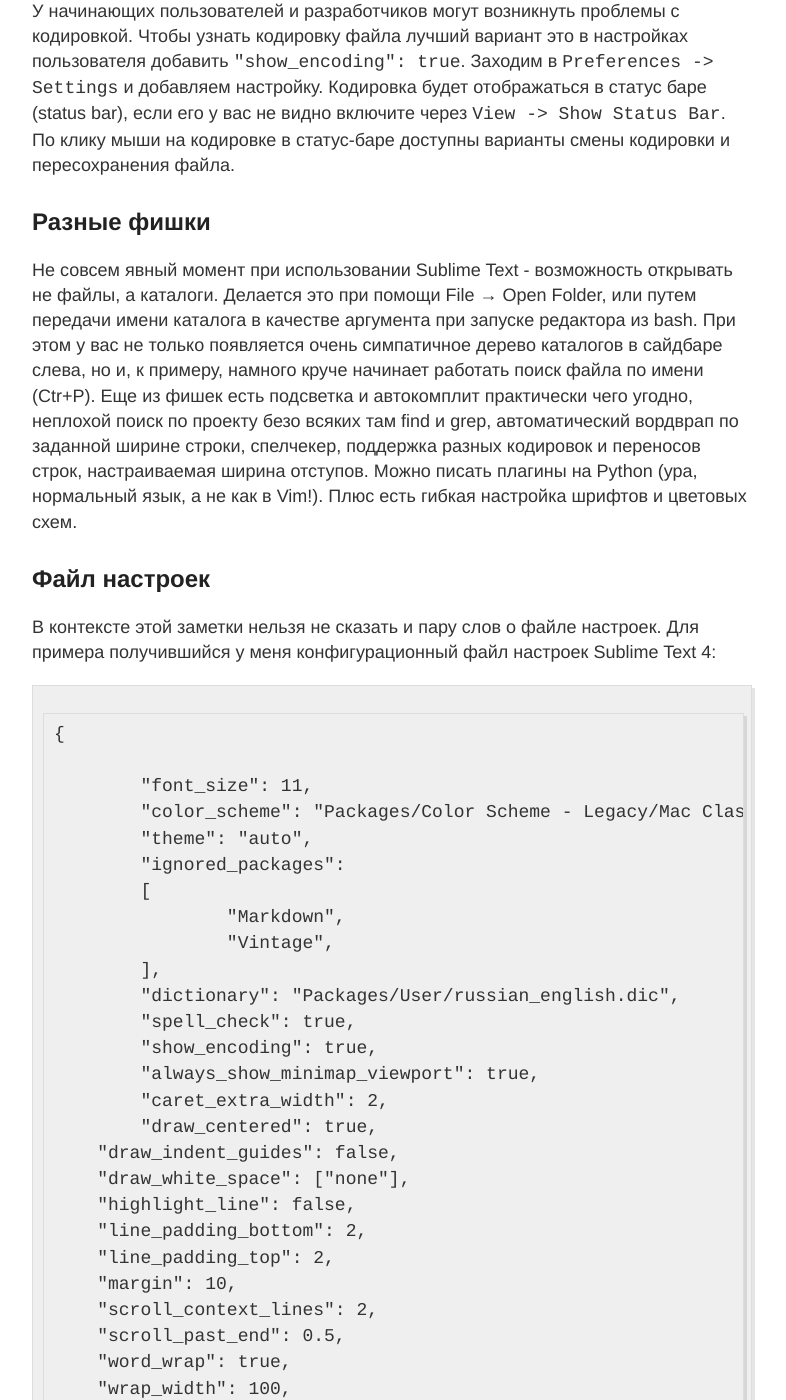
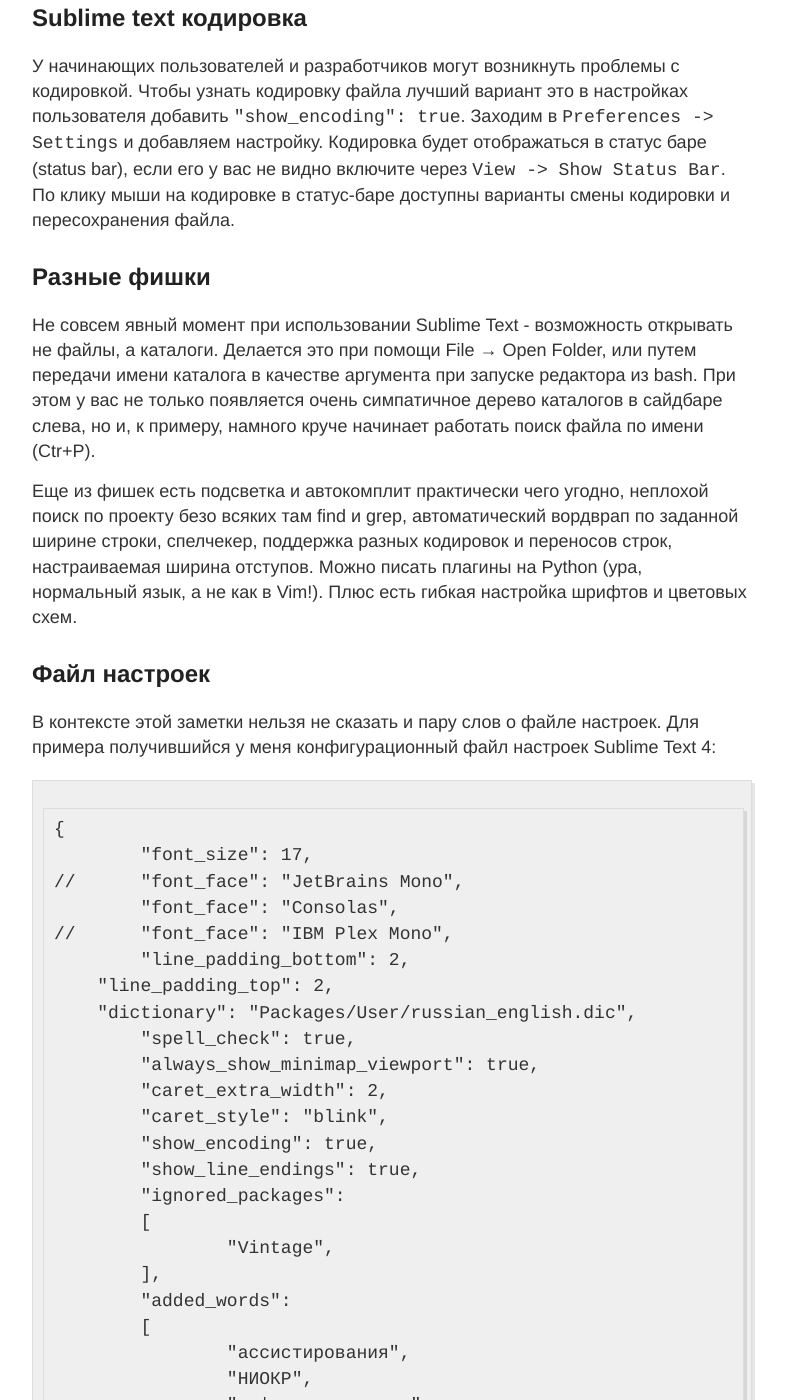
Before and after one commit to rz6agx/rz6agx.github.io, a Jekyll site: the page built from _posts/2024-5-5-Sublime-Text-markdown-write.md, in a window 1280 px wide and 1400 px high, scrolled down 3096 px. Shown: the whole window, without its empty margins (248-1034 px from the left). Built offline with Jekyll 4.4.1, drawn with Linux system fonts in a browser that asks for light colours; some of the changed text lies outside the part shown.

Commit message:
add post

````diff
--- a/_posts/2024-5-5-Sublime-Text-markdown-write.md
+++ b/_posts/2024-5-5-Sublime-Text-markdown-write.md
@@ -5,6 +5,7 @@
 > Sublime Text, как говорится, более элегантный текстовый редактор для более цивилизованных времен. Многие авторы и читатели ][ пользуются им для работы с кодом, версткой и конфигами. Но как использовать его для работы с "человеческими" текстами? Скажу по секрету - почти вся редакция журнала использует его каждый день для работы над статьями, и за это время накопилось несколько удобных хаков. В этой статье я расскажу тебе, как превратить Sublime Text в идеальный инструмент для такой работы.
 
 Почему не использовать любой другой текстовый редактор? Ответ прост - а зачем плодить сущности? Sublime Text нашпигован различными полезными фичами, которых нет в iA Writer и других модных редакторах для работы с Markdown (не говоря уже о монструозном Word). Из очевидного: раскраска кода, автодополнение, "мини-карта" документа, "схлопывание" заголовков, встроенный терминал и огромная коллекция плагинов. Наконец, возможность сортировать строки и множественное редактирование, при котором ты расставляешь в тексте сразу несколько курсоров и вносишь нужную правку. Любую операцию можно совершить не снимая рук с клавиатуры, также легко подключить массу нужных тебе внешних инструментов. А уж возможностей кастомизации столько, что с разными плагинами можно разбираться днями напролет.
+
 Sublime Text 4 не является бесплатным программным обеспечением, и иногда вы будете получать всплывающие окна с просьбой купить лицензию, и, хотя вы можете продолжать без нее, рассмотрите возможность получения лицензии, если вы найдете Sublime Text полезным. Итак, загрузите и установите Sublime Text 4 в своей системе. Вы можете найти ссылки для скачивания [здесь](https://www.sublimetext.com/download).
 
 ## Менеджер пакетов
@@ -12,6 +13,7 @@
 
 ## Markdown
 О Markdown мы тебе рассказывали еще в сентябре 2012 года (статья "Знакомься. Это Markdown"). Это лучший из придуманных форматов работы с текстом - простой язык разметки, позволяющий быстро оформить любые необходимые элементы (заголовки, ссылки, иллюстрации). Все теги - это какие-то символы, поэтому на них не будет ругаться спелчекер и они не будут мешаться при чтении и редактировании документа. Опять-таки Markdown поддерживает бесчисленное количество блог-движков, редакторов и других приложений. В общем, с 2012 года у нас многое изменилось - мы внедрили специальный скрипт, позволяющий конвертировать статью в Markdown в верстку Adobe InDesign, и теперь все статьи в журнале, который ты держишь в руках, принимаются только в нем. Это значительно сэкономило время как авторам, так и дизайнерам.
+
 Чтобы ознакомиться с синтаксисом, зайди на сайт создателя этого языка, [Джона Грубера](http://daringfireball.net/projects/markdown). Чтобы это заработало в Sublime Text, на помощь приходит плагин [MarkdownEditing](https://github.com/SublimeText-Markdown/MarkdownEditing). После установки Package Control этот плагин ставится одной командой: просто открой консоль редактора, набери install и выбери MarkdownEditing. Одним махом ты превратишь оружие кодера в идеальный инструмент писателя. Но плагин не только добавляет подсветку кода, но и меняет внешний вид редактора. Появится светлая тема оформления, напоминающая о машинописных страницах, а номера строк и автодополнение команд будут отключены. Важное замечание: включаться MarkdownEditing будет только для файлов с определенным расширением.
 
 ## Проверка орфографии
@@ -31,6 +33,7 @@
 
 ## Разные фишки
 Не совсем явный момент при использовании Sublime Text - возможность открывать не файлы, а каталоги. Делается это при помощи File → Open Folder, или путем передачи имени каталога в качестве аргумента при запуске редактора из bash. При этом у вас не только появляется очень симпатичное дерево каталогов в сайдбаре слева, но и, к примеру, намного круче начинает работать поиск файла по имени (Ctr+P).
+
 Еще из фишек есть подсветка и автокомплит практически чего угодно, неплохой поиск по проекту безо всяких там find и grep, автоматический вордврап по заданной ширине строки, спелчекер, поддержка разных кодировок и переносов строк, настраиваемая ширина отступов. Можно писать плагины на Python (ура, нормальный язык, а не как в Vim!). Плюс есть гибкая настройка шрифтов и цветовых схем.
 
 ## Файл настроек
@@ -38,33 +41,43 @@
 Для примера получившийся у меня конфигурационный файл настроек Sublime Text 4:
 ```
 {
-
-	"font_size": 11,
-	"color_scheme": "Packages/Color Scheme - Legacy/Mac Classic.tmTheme",
-	"theme": "auto",
+	"font_size": 17,
+//	"font_face": "JetBrains Mono",
+	"font_face": "Consolas",
+//	"font_face": "IBM Plex Mono",
+	"line_padding_bottom": 2,
+    "line_padding_top": 2,
+    "dictionary": "Packages/User/russian_english.dic",
+	"spell_check": true,
+	"always_show_minimap_viewport": true,
+	"caret_extra_width": 2,
+	"caret_style": "blink",
+	"show_encoding": true,
+	"show_line_endings": true,
 	"ignored_packages":
 	[
-		"Markdown",
 		"Vintage",
 	],
-	"dictionary": "Packages/User/russian_english.dic",
-	"spell_check": true,
-	"show_encoding": true,
-	"always_show_minimap_viewport": true,
-	"caret_extra_width": 2,
-	"draw_centered": true,
-    "draw_indent_guides": false,
-    "draw_white_space": ["none"],
-    "highlight_line": false,
-    "line_padding_bottom": 2,
-    "line_padding_top": 2,
-    "margin": 10,
-    "scroll_context_lines": 2,
-    "scroll_past_end": 0.5,
-    "word_wrap": true,
-    "wrap_width": 100,
+	"added_words":
+	[
+		"ассистирования",
+		"НИОКР",
+		"софинансирования",
+		"монетизация",
+		"импортозамещения",
+		"смартфон",
+		"импортозамещение",
+		"предиктивной",
+	],
+	"index_files": false,
+	"theme": "Default.sublime-theme",
+	"color_scheme": "MarkdownEditor.sublime-color-scheme",
+	"dark_color_scheme": "MarkdownEditor.sublime-color-scheme",
+	"light_color_scheme": "Breakers.sublime-color-scheme",
+	"dark_theme": "Adaptive.sublime-theme",
+	"light_theme": "Adaptive.sublime-theme",
+}
 
-}
 ```
 
 ## Источники
````
Also changed, not shown: _posts/2024-5-4-Telegram-MTProto-Proxy.md (added, +75 -0 lines).
